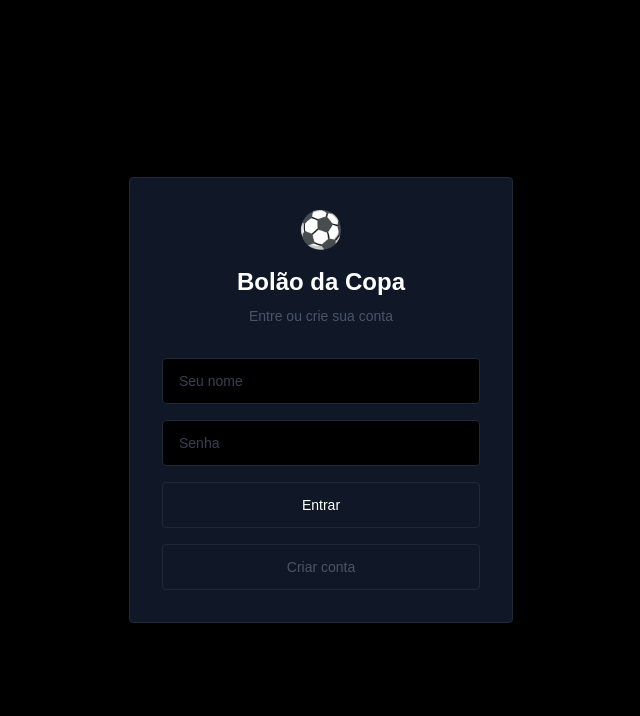
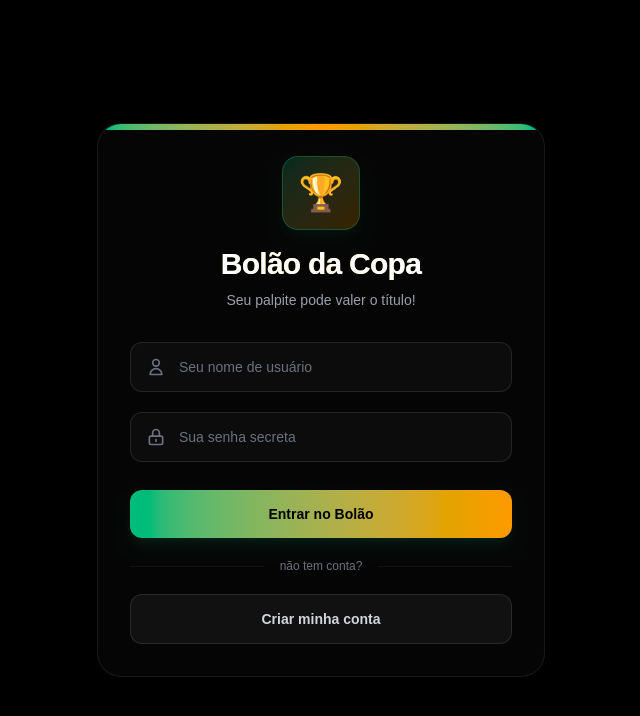
Before and after one commit to ArthurMarkus/bolao-copa, a Next.js app: page /login in a window 1280 px wide. Shown: the top 716 px of the page, without its empty margins (319-959 px from the left). Built offline with nearby package versions, Linux system fonts and the light colour scheme.

Commit message:
style: estiliza pagina de login e barra lateral

```diff
--- a/src/app/login/page.tsx
+++ b/src/app/login/page.tsx
@@ -6,19 +6,42 @@ export default function LoginPage() {
   const [name, setName] = useState("")
   const [password, setPassword] = useState("")
   const [error, setError] = useState("")
+  const [isLoading, setIsLoading] = useState(false)
   const router = useRouter()
 
   async function handleLogin() {
+    if (!name || !password) {
+      setError("Preencha todos os campos")
+      return
+    }
+    setIsLoading(true)
+    setError("")
+    try {
       const res = await fetch("/api/auth/login", {
         method: "POST",
         headers: { "Content-Type": "application/json" },
         body: JSON.stringify({ name, password }),
       })
-    if (res.ok) router.push("/matches")
-    else setError("Nome ou senha inválidos")
+      if (res.ok) {
+        router.push("/matches")
+      } else {
+        setError("Nome ou senha inválidos")
+      }
+    } catch (err) {
+      setError("Erro ao se conectar ao servidor")
+    } finally {
+      setIsLoading(false)
+    }
   }
 
   async function handleRegister() {
+    if (!name || !password) {
+      setError("Preencha todos os campos para se cadastrar")
+      return
+    }
+    setIsLoading(true)
+    setError("")
+    try {
       const res = await fetch("/api/auth/register", {
         method: "POST",
         headers: { "Content-Type": "application/json" },
@@ -28,48 +51,111 @@ export default function LoginPage() {
         setError("")
         setName("")
         setPassword("")
-      alert("Conta criada! Faça login.")
+        alert("Conta criada com sucesso! Faça login.")
       } else {
-      setError("Erro ao criar conta")
+        setError("Erro ao criar conta. Talvez o nome já esteja em uso.")
+      }
+    } catch (err) {
+      setError("Erro ao se conectar ao servidor")
+    } finally {
+      setIsLoading(false)
     }
   }
 
+  function handleSubmit(e: React.FormEvent) {
+    e.preventDefault()
+    handleLogin()
+  }
+
   return (
-    <div className="min-h-screen bg-black flex items-center justify-center">
-      <div className="bg-gray-900 rounded border border-gray-800 p-8 w-full max-w-sm">
+    <div className="min-h-screen bg-black flex items-center justify-center p-4 relative overflow-hidden">
+      {/* Background World Cup Aura Gradients */}
+      <div className="absolute top-1/4 left-1/4 -translate-x-1/2 -translate-y-1/2 -z-10 w-[350px] h-[350px] sm:w-[450px] sm:h-[450px] rounded-full bg-emerald-500/10 blur-[130px] pointer-events-none" />
+      <div className="absolute bottom-1/4 right-1/4 translate-x-1/2 translate-y-1/2 -z-10 w-[350px] h-[350px] sm:w-[450px] sm:h-[450px] rounded-full bg-amber-500/10 blur-[130px] pointer-events-none" />
+
+      <div className="bg-white/[0.02] backdrop-blur-xl rounded-3xl border border-white/[0.08] p-8 w-full max-w-md shadow-2xl relative overflow-hidden">
+        {/* Top Accent Line */}
+        <div className="absolute top-0 left-0 right-0 h-1.5 bg-gradient-to-r from-emerald-500 via-amber-500 to-emerald-500" />
+
         <div className="text-center mb-8">
-          <span className="text-4xl inline-block mb-4">⚽</span>
-          <h1 className="text-white text-2xl font-semibold">Bolão da Copa</h1>
-          <p className="text-gray-600 text-sm mt-2">Entre ou crie sua conta</p>
+          <div className="relative inline-flex items-center justify-center bg-gradient-to-br from-emerald-500/20 to-amber-500/20 text-4xl p-4 rounded-2xl border border-emerald-500/30 shadow-lg shadow-emerald-500/5 mb-4 group hover:scale-105 transition-transform duration-300">
+            🏆
           </div>
-        <div className="space-y-4">
+          <h1 className="text-white text-3xl font-extrabold tracking-tight bg-gradient-to-r from-emerald-400 via-amber-400 to-emerald-400 bg-clip-text text-transparent">
+            Bolão da Copa
+          </h1>
+          <p className="text-gray-400 text-sm mt-2 font-medium">
+            Seu palpite pode valer o título!
+          </p>
+        </div>
+
+        <form onSubmit={handleSubmit} className="space-y-5">
+          {/* Campo Nome */}
+          <div className="relative">
+            <span className="absolute inset-y-0 left-0 flex items-center pl-4 pointer-events-none text-gray-500">
+              <svg className="w-5 h-5" fill="none" stroke="currentColor" viewBox="0 0 24 24">
+                <path strokeLinecap="round" strokeLinejoin="round" strokeWidth={2} d="M16 7a4 4 0 11-8 0 4 4 0 018 0zM12 14a7 7 0 00-7 7h14a7 7 0 00-7-7z" />
+              </svg>
+            </span>
             <input
-            placeholder="Seu nome"
+              placeholder="Seu nome de usuário"
               value={name}
               onChange={e => setName(e.target.value)}
-            className="w-full bg-black text-white placeholder-gray-700 rounded border border-gray-800 px-4 py-3 text-sm focus:outline-none focus:border-gray-700"
+              disabled={isLoading}
+              className="w-full bg-white/[0.03] text-white placeholder-gray-500 rounded-xl border border-white/10 pl-12 pr-4 py-3.5 text-sm focus:outline-none focus:border-emerald-500 focus:ring-2 focus:ring-emerald-500/20 transition-all disabled:opacity-50"
+              required
             />
+          </div>
+
+          {/* Campo Senha */}
+          <div className="relative">
+            <span className="absolute inset-y-0 left-0 flex items-center pl-4 pointer-events-none text-gray-500">
+              <svg className="w-5 h-5" fill="none" stroke="currentColor" viewBox="0 0 24 24">
+                <path strokeLinecap="round" strokeLinejoin="round" strokeWidth={2} d="M12 15v2m-6 4h12a2 2 0 002-2v-6a2 2 0 00-2-2H6a2 2 0 00-2 2v6a2 2 0 002 2zm10-10V7a4 4 0 00-8 0v4h8z" />
+              </svg>
+            </span>
             <input
               type="password"
-            placeholder="Senha"
+              placeholder="Sua senha secreta"
               value={password}
               onChange={e => setPassword(e.target.value)}
-            className="w-full bg-black text-white placeholder-gray-700 rounded border border-gray-800 px-4 py-3 text-sm focus:outline-none focus:border-gray-700"
+              disabled={isLoading}
+              className="w-full bg-white/[0.03] text-white placeholder-gray-500 rounded-xl border border-white/10 pl-12 pr-4 py-3.5 text-sm focus:outline-none focus:border-emerald-500 focus:ring-2 focus:ring-emerald-500/20 transition-all disabled:opacity-50"
+              required
             />
-          {error && <p className="text-red-500 text-sm text-center">{error}</p>}
+          </div>
+
+          {error && (
+            <div className="bg-red-500/10 border border-red-500/20 text-red-400 text-xs py-2.5 px-4 rounded-xl text-center font-semibold">
+              ⚠️ {error}
+            </div>
+          )}
+
+          <div className="space-y-3 pt-2">
             <button
-            onClick={handleLogin}
-            className="w-full bg-gray-900 hover:bg-gray-800 text-white font-medium rounded border border-gray-800 py-3 text-sm transition-colors"
+              type="submit"
+              disabled={isLoading}
+              className="w-full bg-gradient-to-r from-emerald-500 to-amber-500 hover:from-emerald-400 hover:to-amber-400 text-black font-extrabold rounded-xl py-3.5 shadow-lg shadow-emerald-500/10 hover:shadow-emerald-500/25 transition-all hover:scale-[1.01] active:scale-[0.99] cursor-pointer disabled:opacity-50 disabled:pointer-events-none text-sm"
             >
-            Entrar
+              {isLoading ? "Entrando..." : "Entrar no Bolão"}
             </button>
+
+            <div className="relative flex py-2 items-center text-xs text-gray-500">
+              <div className="flex-grow border-t border-white/5"></div>
+              <span className="flex-shrink mx-4">não tem conta?</span>
+              <div className="flex-grow border-t border-white/5"></div>
+            </div>
+
             <button
+              type="button"
               onClick={handleRegister}
-            className="w-full bg-transparent hover:bg-gray-900 text-gray-600 font-medium rounded border border-gray-800 py-3 text-sm transition-colors"
+              disabled={isLoading}
+              className="w-full bg-white/5 hover:bg-white/10 text-gray-300 font-bold rounded-xl py-3.5 border border-white/10 hover:border-white/20 transition-all active:scale-[0.99] cursor-pointer disabled:opacity-50 disabled:pointer-events-none text-sm"
             >
-            Criar conta
+              Criar minha conta
             </button>
           </div>
+        </form>
       </div>
     </div>
   )
--- a/src/components/sidebar.tsx
+++ b/src/components/sidebar.tsx
@@ -7,8 +7,24 @@ export default function Sidebar() {
   const router = useRouter()
 
   const links = [
-    { href: "/matches", label: "⚽ Partidas" },
-    { href: "/ranking", label: "🏆 Ranking" },
+    {
+      href: "/matches",
+      label: "Partidas",
+      icon: (
+        <svg className="w-5 h-5" fill="none" stroke="currentColor" strokeWidth="2.2" viewBox="0 0 24 24">
+          <path strokeLinecap="round" strokeLinejoin="round" d="M8 7V3m8 4V3m-9 8h10M5 21h14a2 2 0 002-2V7a2 2 0 00-2-2H5a2 2 0 00-2 2v12a2 2 0 002 2z" />
+        </svg>
+      )
+    },
+    {
+      href: "/ranking",
+      label: "Ranking Geral",
+      icon: (
+        <svg className="w-5 h-5" fill="none" stroke="currentColor" strokeWidth="2.2" viewBox="0 0 24 24">
+          <path strokeLinecap="round" strokeLinejoin="round" d="M12 15v5m-3 0h6M4 7h16M4 7a3 3 0 003 3h10a3 3 0 003-3M4 7V5a2 2 0 012-2h12a2 2 0 012 2v2m-10 8a3 3 0 01-3-3V7h6v5a3 3 0 01-3 3z" />
+        </svg>
+      )
+    },
   ]
 
   async function handleLogout() {
@@ -17,31 +33,57 @@ export default function Sidebar() {
   }
 
   return (
-    <aside className="w-56 min-h-screen bg-black border-r border-gray-800 flex flex-col">
-      <div className="p-6 border-b border-gray-800">
-        <h1 className="text-white font-semibold text-base">⚽ Bolão da Copa</h1>
+    <aside className="w-64 h-screen sticky top-0 bg-gradient-to-b from-gray-950 to-black border-r border-white/[0.06] flex flex-col justify-between shrink-0 select-none">
+      <div className="flex flex-col flex-1">
+        {/* Brand Header */}
+        <div className="p-6 border-b border-white/[0.06] flex items-center gap-3">
+          <div className="relative flex items-center justify-center bg-gradient-to-br from-emerald-500/20 to-amber-500/20 text-xl w-10 h-10 rounded-xl border border-emerald-500/20 shadow-lg shadow-emerald-500/5">
+            🏆
           </div>
-      <nav className="flex-1 p-4 space-y-1">
-        {links.map(link => (
+          <div>
+            <h1 className="text-white font-black text-sm tracking-wide bg-gradient-to-r from-emerald-400 to-amber-400 bg-clip-text text-transparent">
+              BOLÃO DA COPA
+            </h1>
+            <p className="text-[10px] text-gray-500 font-bold uppercase tracking-wider mt-0.5">Mundial 2026</p>
+          </div>
+        </div>
+
+        {/* Navigation */}
+        <nav className="flex-1 p-4 space-y-1.5 pt-6">
+          {links.map(link => {
+            const isActive = pathname === link.href
+            return (
               <Link
                 key={link.href}
                 href={link.href}
-            className={`block px-4 py-3 rounded text-sm font-medium transition-colors ${
-              pathname === link.href
-                ? "bg-gray-900 text-white"
-                : "text-gray-600 hover:text-white hover:bg-gray-900"
+                className={`group flex items-center gap-3 px-4 py-3 rounded-xl text-sm font-semibold border transition-all duration-200 ${
+                  isActive
+                    ? "bg-gradient-to-r from-emerald-500/10 to-amber-500/5 border-emerald-500/20 text-emerald-400 shadow-md shadow-emerald-500/5"
+                    : "text-gray-400 hover:text-white bg-transparent border-transparent hover:bg-white/[0.03] hover:border-white/5"
                 }`}
               >
+                <span className={`transition-colors ${isActive ? "text-emerald-400" : "text-gray-500 group-hover:text-gray-300"}`}>
+                  {link.icon}
+                </span>
                 {link.label}
               </Link>
-        ))}
+            )
+          })}
         </nav>
-      <div className="p-4 border-t border-gray-800">
+      </div>
+
+      {/* Footer / Logout */}
+      <div className="p-4 border-t border-white/[0.06] bg-black/20">
         <button
           onClick={handleLogout}
-          className="w-full px-4 py-3 rounded text-sm font-medium text-gray-600 hover:text-white hover:bg-gray-900 transition-colors"
+          className="group w-full flex items-center gap-3 px-4 py-3 rounded-xl text-sm font-semibold text-gray-400 hover:text-red-400 hover:bg-red-500/5 border border-transparent hover:border-red-500/10 transition-all duration-200 cursor-pointer"
         >
-          🚪 Sair
+          <span className="text-gray-500 group-hover:text-red-400 transition-colors">
+            <svg className="w-5 h-5" fill="none" stroke="currentColor" strokeWidth="2.2" viewBox="0 0 24 24">
+              <path strokeLinecap="round" strokeLinejoin="round" d="M17 16l4-4m0 0l-4-4m4 4H7m6 4v1a3 3 0 01-3 3H6a3 3 0 01-3-3V7a3 3 0 013-3h4a3 3 0 013 3v1" />
+            </svg>
+          </span>
+          Sair da Conta
         </button>
       </div>
     </aside>
```
Lines whose indentation alone changed are shown as unchanged.
